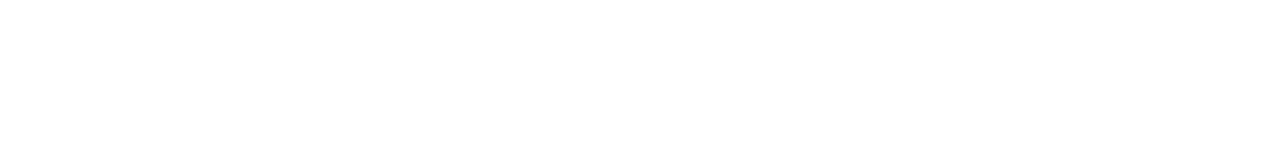
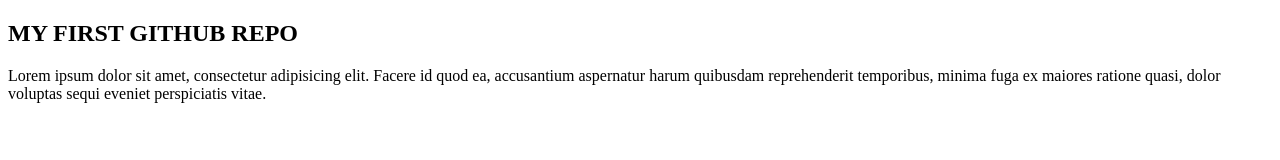
Before and after one commit to thmim/my-first-github-repo, a plain HTML site: page index.html in a window 1280 px wide. Drawn offline with Linux system fonts and the light colour scheme.

Commit message:
added my website in github

```diff
--- a/index.html
+++ b/index.html
@@ -6,6 +6,8 @@
     <title>MY FIRST GITHUB REPO</title>
 </head>
 <body>
+    <h2>MY FIRST GITHUB REPO</h2>
+    <p>Lorem ipsum dolor sit amet, consectetur adipisicing elit. Facere id quod ea, accusantium aspernatur harum quibusdam reprehenderit temporibus, minima fuga ex maiores ratione quasi, dolor voluptas sequi eveniet perspiciatis vitae.</p>
 
 </body>
 </html>
```
